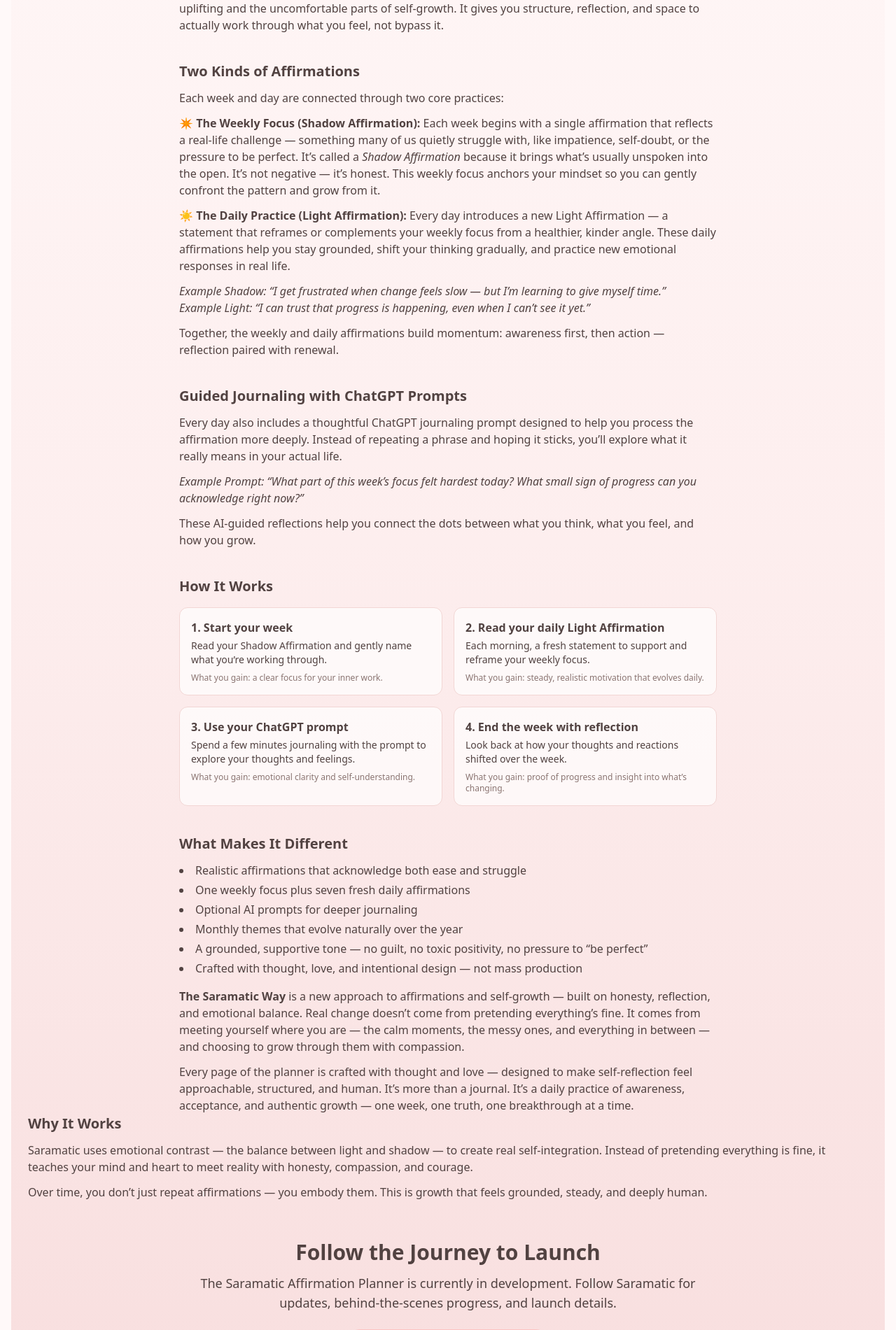
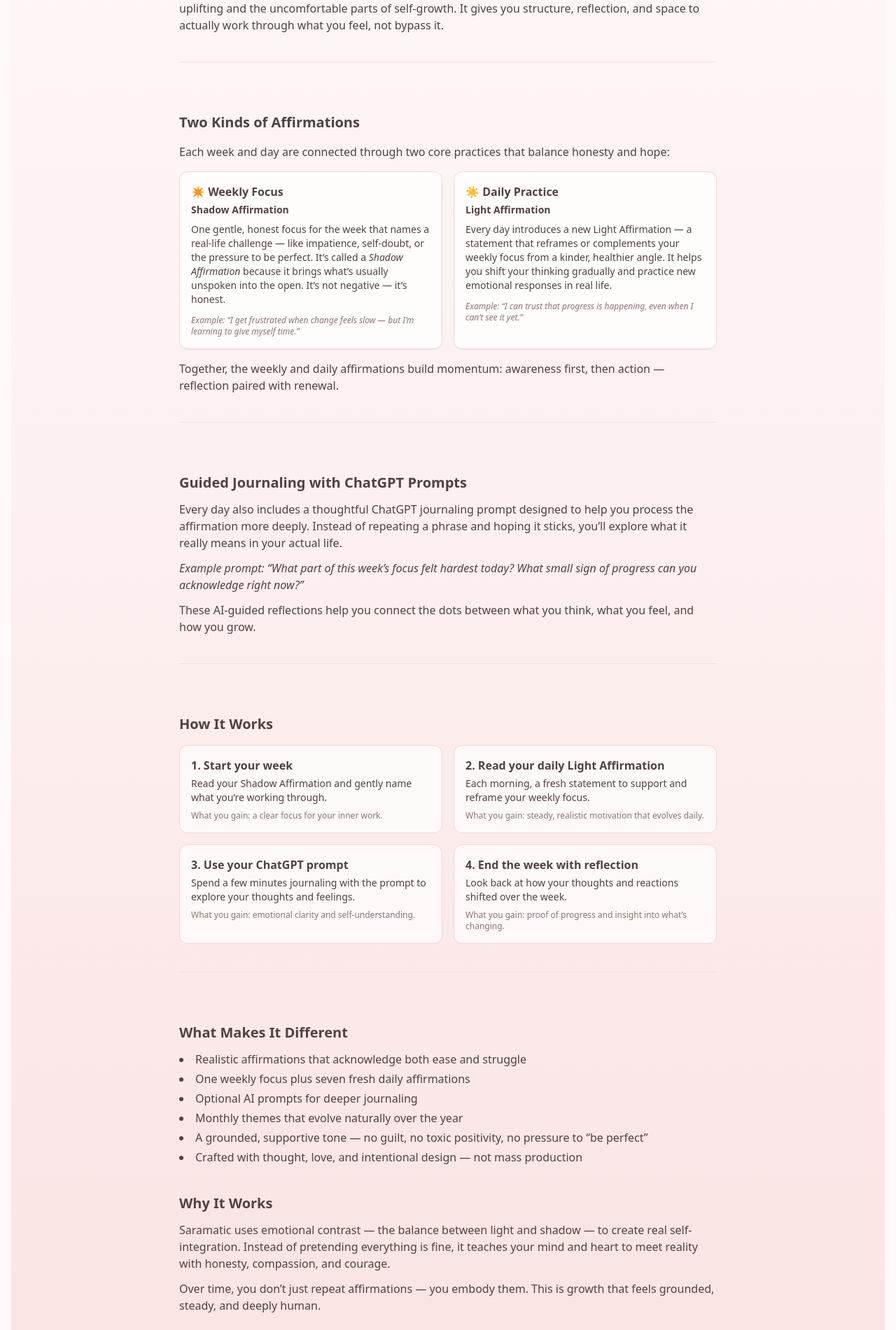
Before and after one commit to saramatic/Saramatic_website, a Next.js app: page / in a window 1280 px wide. Shown: the part 588-2489 px from the top of the page at 70% size. Built offline with nearby package versions, Linux system fonts and the light colour scheme.

Commit message:
Refine Saramatic layout: section dividers and Shadow/Light cards

```diff
--- a/src/components/LeadMagnet.jsx
+++ b/src/components/LeadMagnet.jsx
@@ -31,12 +31,12 @@
                     and progress.
                 </p>
 
-                {/* Divider */}
+                {/* Small divider */}
                 <div className="w-16 h-[2px] bg-[#f2d6d4] mx-auto mb-10" />
             </div>
 
             {/* BODY SECTIONS */}
-            <div className="max-w-3xl mx-auto space-y-10 text-sm sm:text-base font-sans">
+            <div className="max-w-3xl mx-auto text-sm sm:text-base font-sans space-y-10">
                 {/* Why This Exists */}
                 <section>
                     <h3 className="text-lg sm:text-xl font-semibold mb-3">
@@ -54,45 +54,64 @@
                     </p>
                 </section>
 
+                {/* Divider */}
+                <div className="border-t border-[#f2d6d4]/70 pt-8" />
+
                 {/* Two Kinds of Affirmations */}
                 <section>
-                    <h3 className="text-lg sm:text-xl font-semibold mb-3">
+                    <h3 className="text-lg sm:text-xl font-semibold mb-4">
                         Two Kinds of Affirmations
                     </h3>
 
-                    <p className="mb-3">
-                        Each week and day are connected through two core practices:
+                    <p className="mb-4">
+                        Each week and day are connected through two core practices that balance honesty and hope:
                     </p>
 
-                    <p className="mb-3">
-                        <span className="font-semibold">✴️ The Weekly Focus (Shadow Affirmation):</span>{" "}
-                        Each week begins with a single affirmation that reflects a real-life challenge —
-                        something many of us quietly struggle with, like impatience, self-doubt, or the
-                        pressure to be perfect. It’s called a <em>Shadow Affirmation</em> because it brings
-                        what’s usually unspoken into the open. It’s not negative — it’s honest. This weekly
-                        focus anchors your mindset so you can gently confront the pattern and grow from it.
-                    </p>
+                    {/* Shadow vs Light cards side-by-side */}
+                    <div className="grid grid-cols-1 sm:grid-cols-2 gap-4 mb-4">
+                        {/* Shadow card */}
+                        <div className="bg-white/80 border border-[#f2d6d4] rounded-xl p-4 shadow-sm">
+                            <p className="font-semibold mb-1">✴️ Weekly Focus</p>
+                            <p className="font-semibold mb-2 text-sm">
+                                Shadow Affirmation
+                            </p>
+                            <p className="text-sm">
+                                One gentle, honest focus for the week that names a real-life challenge —
+                                like impatience, self-doubt, or the pressure to be perfect. It’s called a
+                                <em> Shadow Affirmation</em> because it brings what’s usually unspoken into
+                                the open. It’s not negative — it’s honest.
+                            </p>
+                            <p className="mt-3 text-xs italic text-[#8a7471]">
+                                Example: “I get frustrated when change feels slow — but I’m learning to give
+                                myself time.”
+                            </p>
+                        </div>
+
+                        {/* Light card */}
+                        <div className="bg-white/80 border border-[#f2d6d4] rounded-xl p-4 shadow-sm">
+                            <p className="font-semibold mb-1">☀️ Daily Practice</p>
+                            <p className="font-semibold mb-2 text-sm">
+                                Light Affirmation
+                            </p>
+                            <p className="text-sm">
+                                Every day introduces a new Light Affirmation — a statement that reframes or
+                                complements your weekly focus from a kinder, healthier angle. It helps you
+                                shift your thinking gradually and practice new emotional responses in real life.
+                            </p>
+                            <p className="mt-3 text-xs italic text-[#8a7471]">
+                                Example: “I can trust that progress is happening, even when I can’t see it yet.”
+                            </p>
+                        </div>
+                    </div>
 
                     <p>
-                        <span className="font-semibold">☀️ The Daily Practice (Light Affirmation):</span>{" "}
-                        Every day introduces a new Light Affirmation — a statement that reframes or
-                        complements your weekly focus from a healthier, kinder angle. These daily
-                        affirmations help you stay grounded, shift your thinking gradually, and practice
-                        new emotional responses in real life.
-                    </p>
-
-                    <p className="mt-3 italic">
-                        Example Shadow: “I get frustrated when change feels slow — but I’m learning to give
-                        myself time.”
-                        <br />
-                        Example Light: “I can trust that progress is happening, even when I can’t see it yet.”
-                    </p>
-
-                    <p className="mt-3">
                         Together, the weekly and daily affirmations build momentum: awareness first, then
                         action — reflection paired with renewal.
                     </p>
                 </section>
+
+                {/* Divider */}
+                <div className="border-t border-[#f2d6d4]/70 pt-8" />
 
                 {/* Guided Journaling with ChatGPT */}
                 <section>
@@ -105,7 +124,7 @@
                         sticks, you’ll explore what it really means in your actual life.
                     </p>
                     <p className="italic mb-3">
-                        Example Prompt: “What part of this week’s focus felt hardest today? What small sign
+                        Example prompt: “What part of this week’s focus felt hardest today? What small sign
                         of progress can you acknowledge right now?”
                     </p>
                     <p>
@@ -113,6 +132,9 @@
                         you feel, and how you grow.
                     </p>
                 </section>
+
+                {/* Divider */}
+                <div className="border-t border-[#f2d6d4]/70 pt-8" />
 
                 {/* How It Works */}
                 <section>
@@ -160,7 +182,10 @@
                     </div>
                 </section>
 
-                {/* What Makes It Different / The Saramatic Way */}
+                {/* Divider */}
+                <div className="border-t border-[#f2d6d4]/70 pt-8" />
+
+                {/* What Makes It Different */}
                 <section>
                     <h3 className="text-lg sm:text-xl font-semibold mb-3">
                         What Makes It Different
@@ -171,47 +196,45 @@
                         <li>Optional AI prompts for deeper journaling</li>
                         <li>Monthly themes that evolve naturally over the year</li>
                         <li>
-                            A grounded, supportive tone — no guilt, no toxic positivity, no pressure to
-                            “be perfect”
+                            A grounded, supportive tone — no guilt, no toxic positivity, no pressure to “be perfect”
                         </li>
                         <li>Crafted with thought, love, and intentional design — not mass production</li>
                     </ul>
+                </section>
 
-                    <p className="mt-4">
+                {/* Why It Works */}
+                <section>
+                    <h3 className="text-lg sm:text-xl font-semibold mb-3">
+                        Why It Works
+                    </h3>
+                    <p className="mb-3">
+                        Saramatic uses emotional contrast — the balance between light and shadow — to create
+                        real self-integration. Instead of pretending everything is fine, it teaches your mind
+                        and heart to meet reality with honesty, compassion, and courage.
+                    </p>
+                    <p>
+                        Over time, you don’t just repeat affirmations — you embody them. This is growth that
+                        feels grounded, steady, and deeply human.
+                    </p>
+                </section>
+
+                {/* The Saramatic Way closing paragraph */}
+                <section>
+                    <p>
                         <span className="font-semibold">The Saramatic Way</span> is a new approach to
                         affirmations and self-growth — built on honesty, reflection, and emotional balance.
                         Real change doesn’t come from pretending everything’s fine. It comes from meeting
-                        yourself where you are — the calm moments, the messy ones, and everything in
-                        between — and choosing to grow through them with compassion.
+                        yourself where you are — the calm moments, the messy ones, and everything in between —
+                        and choosing to grow through them with compassion.
                     </p>
-
                     <p className="mt-3">
                         Every page of the planner is crafted with thought and love — designed to make
-                        self-reflection feel approachable, structured, and human. It’s more than a journal.
-                        It’s a daily practice of awareness, acceptance, and authentic growth — one week, one
-                        truth, one breakthrough at a time.
+                        self-reflection feel approachable, structured, and human. It’s more than a journal. It’s
+                        a daily practice of awareness, acceptance, and authentic growth — one week, one truth,
+                        one breakthrough at a time.
                     </p>
                 </section>
             </div>
-
-            {/* Why It Works */}
-            <section>
-                <h3 className="text-lg sm:text-xl font-semibold mb-3">
-                    Why It Works
-                </h3>
-
-                <p className="mb-3">
-                    Saramatic uses emotional contrast — the balance between light and shadow — to create real
-                    self-integration. Instead of pretending everything is fine, it teaches your mind and heart to
-                    meet reality with honesty, compassion, and courage.
-                </p>
-
-                <p>
-                    Over time, you don’t just repeat affirmations — you embody them. This is growth that feels
-                    grounded, steady, and deeply human.
-                </p>
-            </section>
-
 
             {/* CTA */}
             <div className="max-w-3xl mx-auto text-center mt-14">
```
